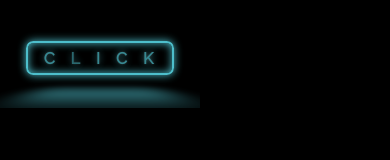
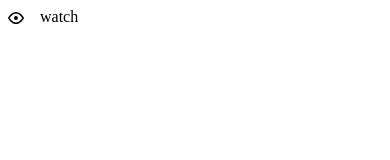
Before and after one commit to G28XYZ/dzen-github-gist-replacer, a browser extension: page index.html in a window 390 px wide. Drawn offline with Linux system fonts and the light colour scheme.

Commit message:
поменял стиль, фикс ошибок

```diff
--- a/app.js
+++ b/app.js
@@ -1,12 +1,12 @@
 import { sendMessage } from "./helper.js";
 
 const replaceButton = document.querySelector('.replace-gist_btn');
-const firstChild = replaceButton.firstChild;
 if(replaceButton) {
+    const text = replaceButton.querySelector('span');
+    const countText = replaceButton.querySelector('strong');
     replaceButton.addEventListener('click', async () => {
         await sendMessage({ action: 'REPLACE' });
-    })
-    replaceButton.addEventListener('focus', () => {
-        replaceButton.textContent = 'OK'
+        text && (text.textContent = 'watching');
+        countText && (countText.textContent = '1');
     })
 }
--- a/background.js
+++ b/background.js
@@ -5,10 +5,8 @@ chrome.runtime.onMessage.addListener((request, sender, sendResponse) => {
 
     switch (action) {
         case "REPLACE":
-            (async () => {
-                await sendMessageToContent(request);
-                sendResponse(request);
-            })();
+            sendMessageToContent(request);
+            sendResponse(request);
             break;
         default:
             sendResponse(request);
--- a/index.html
+++ b/index.html
@@ -1,19 +1,23 @@
 <!DOCTYPE html>
 <html lang="ru">
-
   <head>
     <meta charset="UTF-8" />
     <meta name="viewport" content="width=device-width, initial-scale=1.0" />
     <title>DzenGithubGistReplacer</title>
     <script type="module" crossorigin src="/app.js"></script>
-  <link rel="modulepreload" crossorigin href="/helper.js">
-  <link rel="stylesheet" href="/style.css">
+    <link rel="modulepreload" crossorigin href="/helper.js" />
+    <!-- <link rel="stylesheet" href="/style.css" /> -->
   </head>
 
   <body>
-  <button class='glowing-btn replace-gist_btn'>
-    <span class='glowing-txt'>C<span class='faulty-letter'>L</span>ICK</span>
+    <span class="replace-gist_btn" style="display: flex; gap: 8px; align-items: center; cursor: pointer">
+      <svg aria-hidden="true" height="16" viewBox="0 0 16 16" version="1.1" width="16">
+        <path
+          d="M8 2c1.981 0 3.671.992 4.933 2.078 1.27 1.091 2.187 2.345 2.637 3.023a1.62 1.62 0 0 1 0 1.798c-.45.678-1.367 1.932-2.637 3.023C11.67 13.008 9.981 14 8 14c-1.981 0-3.671-.992-4.933-2.078C1.797 10.83.88 9.576.43 8.898a1.62 1.62 0 0 1 0-1.798c.45-.677 1.367-1.931 2.637-3.022C4.33 2.992 6.019 2 8 2ZM1.679 7.932a.12.12 0 0 0 0 .136c.411.622 1.241 1.75 2.366 2.717C5.176 11.758 6.527 12.5 8 12.5c1.473 0 2.825-.742 3.955-1.715 1.124-.967 1.954-2.096 2.366-2.717a.12.12 0 0 0 0-.136c-.412-.621-1.242-1.75-2.366-2.717C10.824 4.242 9.473 3.5 8 3.5c-1.473 0-2.825.742-3.955 1.715-1.124.967-1.954 2.096-2.366 2.717ZM8 10a2 2 0 1 1-.001-3.999A2 2 0 0 1 8 10Z"
+        ></path>
+      </svg>
+      <strong style="height: 18px;"></strong>
+      <span style="height: 19px;">watch</span>
     </button>
   </body>
-
 </html>
--- a/style.css
+++ /dev/null
@@ -1,240 +0,0 @@
-@import url("https://fonts.googleapis.com/css?family=Raleway");
-
-:root {
-    --glow-color: hsl(186 100% 69%);
-}
-
-*,
-*::before,
-*::after {
-    box-sizing: border-box;
-}
-
-html,
-body {
-    height: 100px;
-    width: 200px;
-    overflow: hidden;
-    justify-items: center;
-}
-
-body {
-    /* min-height: 100vh; */
-    display: flex;
-    justify-content: center;
-    align-items: center;
-    background: black;
-}
-
-.glowing-btn {
-    position: relative;
-    color: var(--glow-color);
-    cursor: pointer;
-    padding: 0.35em 1em;
-    border: 0.15em solid var(--glow-color);
-    border-radius: 0.45em;
-    background: none;
-    perspective: 2em;
-    font-family: "Raleway", sans-serif;
-    font-size: 2em;
-    font-weight: 900;
-    letter-spacing: 1em;
-
-    -webkit-box-shadow: inset 0px 0px 0.5em 0px var(--glow-color),
-        0px 0px 0.5em 0px var(--glow-color);
-    -moz-box-shadow: inset 0px 0px 0.5em 0px var(--glow-color),
-        0px 0px 0.5em 0px var(--glow-color);
-    box-shadow: inset 0px 0px 0.5em 0px var(--glow-color),
-        0px 0px 0.5em 0px var(--glow-color);
-    animation: border-flicker 2s linear infinite;
-}
-
-.glowing-txt {
-    float: left;
-    margin-right: -0.8em;
-    -webkit-text-shadow: 0 0 0.125em hsl(0 0% 100% / 0.3),
-        0 0 0.45em var(--glow-color);
-    -moz-text-shadow: 0 0 0.125em hsl(0 0% 100% / 0.3),
-        0 0 0.45em var(--glow-color);
-    text-shadow: 0 0 0.125em hsl(0 0% 100% / 0.3), 0 0 0.45em var(--glow-color);
-    animation: text-flicker 3s linear infinite;
-}
-
-.faulty-letter {
-    opacity: 0.5;
-    animation: faulty-flicker 2s linear infinite;
-}
-
-.glowing-btn::before {
-    content: "";
-    position: absolute;
-    top: 0;
-    bottom: 0;
-    left: 0;
-    right: 0;
-    opacity: 0.7;
-    filter: blur(1em);
-    transform: translateY(120%) rotateX(95deg) scale(1, 0.35);
-    background: var(--glow-color);
-    pointer-events: none;
-}
-
-.glowing-btn::after {
-    content: "";
-    position: absolute;
-    top: 0;
-    left: 0;
-    right: 0;
-    bottom: 0;
-    opacity: 0;
-    z-index: -1;
-    background-color: var(--glow-color);
-    box-shadow: 0 0 2em 0.2em var(--glow-color);
-    transition: opacity 100ms linear;
-}
-
-.glowing-btn:focus {
-    color: rgba(0, 0, 0, 0.8);
-    text-shadow: none;
-    animation: none;
-    --glow-color: hsl(118, 100%, 69%);
-}
-
-.glowing-btn:focus .glowing-txt {
-    animation: none;
-}
-
-.glowing-btn:focus .faulty-letter {
-    animation: none;
-    text-shadow: none;
-    opacity: 1;
-}
-
-.glowing-btn:focus:before {
-    filter: blur(1.5em);
-    opacity: 1;
-}
-
-.glowing-btn:focus:after {
-    opacity: 1;
-}
-
-@keyframes faulty-flicker {
-    0% {
-        opacity: 0.1;
-    }
-
-    2% {
-        opacity: 0.1;
-    }
-
-    4% {
-        opacity: 0.5;
-    }
-
-    19% {
-        opacity: 0.5;
-    }
-
-    21% {
-        opacity: 0.1;
-    }
-
-    23% {
-        opacity: 1;
-    }
-
-    80% {
-        opacity: 0.5;
-    }
-
-    83% {
-        opacity: 0.4;
-    }
-
-    87% {
-        opacity: 1;
-    }
-}
-
-@keyframes text-flicker {
-    0% {
-        opacity: 0.1;
-    }
-
-    2% {
-        opacity: 1;
-    }
-
-    8% {
-        opacity: 0.1;
-    }
-
-    9% {
-        opacity: 1;
-    }
-
-    12% {
-        opacity: 0.1;
-    }
-
-    20% {
-        opacity: 1;
-    }
-
-    25% {
-        opacity: 0.3;
-    }
-
-    30% {
-        opacity: 1;
-    }
-
-    70% {
-        opacity: 0.7;
-    }
-
-    72% {
-        opacity: 0.2;
-    }
-
-    77% {
-        opacity: 0.9;
-    }
-
-    100% {
-        opacity: 0.9;
-    }
-}
-
-@keyframes border-flicker {
-    0% {
-        opacity: 0.1;
-    }
-
-    2% {
-        opacity: 1;
-    }
-
-    4% {
-        opacity: 0.1;
-    }
-
-    8% {
-        opacity: 1;
-    }
-
-    70% {
-        opacity: 0.7;
-    }
-
-    100% {
-        opacity: 1;
-    }
-}
-
-@media only screen and (max-width: 600px) {
-    .glowing-btn {
-        font-size: 1em;
-    }
-}
```
Lines whose indentation alone changed are shown as unchanged.
